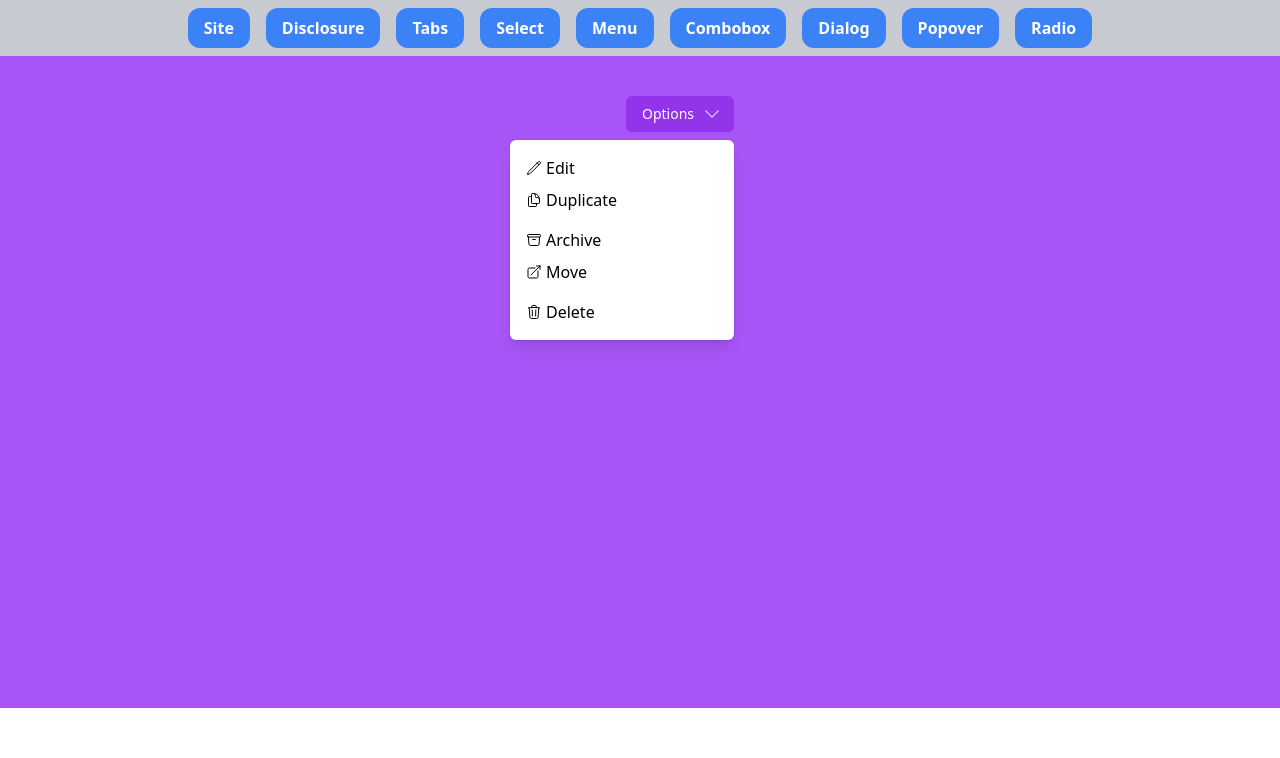
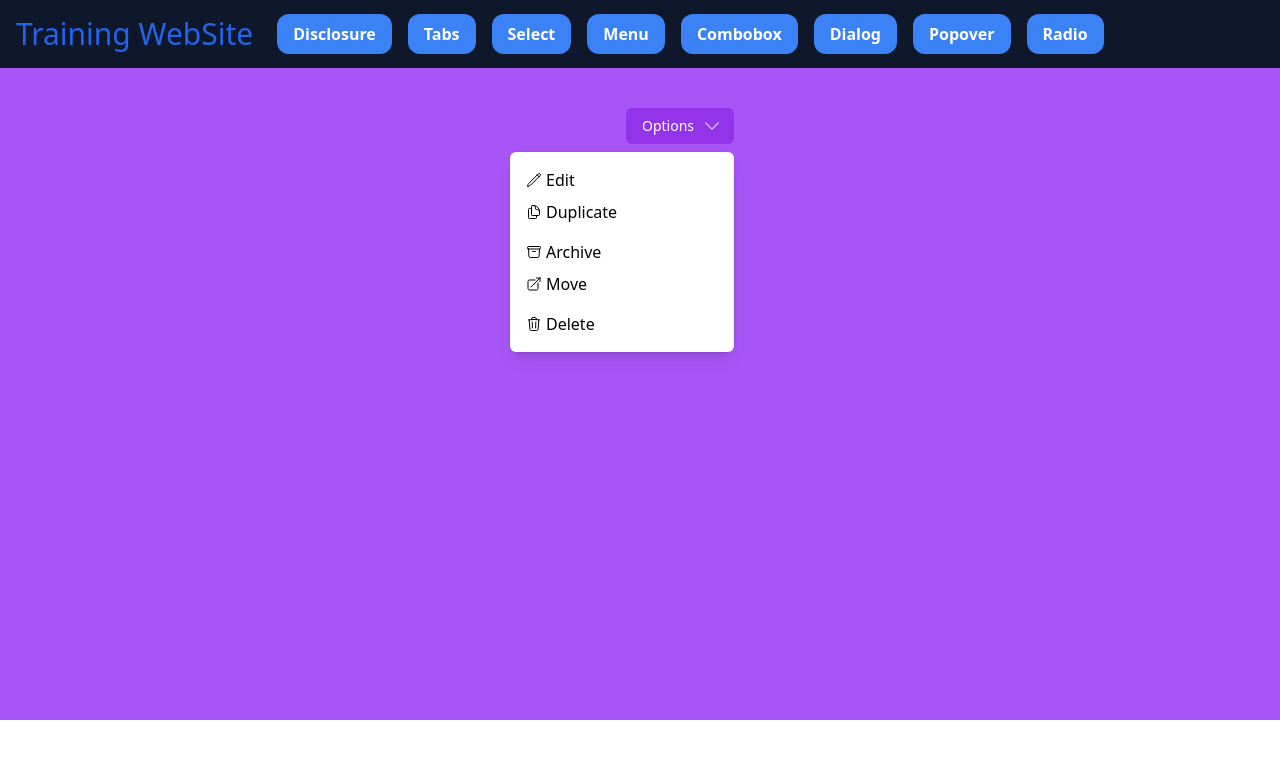
Before and after one commit to giliolizera/Training, a Vue app: page /menu in a window 1280 px wide. Shown: the top 758 px of the page. Built offline with nearby package versions, Linux system fonts and the light colour scheme.

Commit message:
feat: style

```diff
--- a/src/components/Site.vue
+++ b/src/components/Site.vue
@@ -2,7 +2,7 @@
    <div class="h-full">
    <div class="bg-slate-800 text-white">
       <div class="w-full bg-slate-900">
-         <button class="text-blue-600 bg-slate-900 font-medium text-3xl flex p-5 justify-start">
+         <button class="text-blue-600 bg-slate-900 font-medium text-3xl flex p-4 justify-start">
             Training WebSite
          </button>
       </div>
--- a/src/components/Upside.vue
+++ b/src/components/Upside.vue
@@ -1,47 +1,47 @@
 <template>
-   <div class="flex justify-center max-wd-16 bg-opacity-30 bg-slate-600">
+   <div class="flex justify-start bg-slate-900">
       <router-link to="/">
-         <button class="bg-blue-500 hover:bg-blue-600 text-white font-bold py-2 px-4 rounded-xl m-2">
-            Site
+         <button class="text-blue-600 bg-slate-900 font-medium text-3xl flex p-4 justify-start">
+            Training WebSite
          </button>
       </router-link>
       <router-link to="/disclosure">
-         <button class="bg-blue-500 hover:bg-blue-600 text-white font-bold py-2 px-4 rounded-xl m-2">
+         <button class="bg-blue-500 hover:bg-blue-600 text-white font-bold py-2 px-4 rounded-xl m-2 mt-3.5">
             Disclosure
          </button>
       </router-link>
       <router-link to="/tabs">
-         <button class="bg-blue-500 hover:bg-blue-600 text-white font-bold py-2 px-4 rounded-xl m-2">
+         <button class="bg-blue-500 hover:bg-blue-600 text-white font-bold py-2 px-4 rounded-xl m-2 mt-3.5">
             Tabs
          </button>
       </router-link>
       <router-link to="/select">
-         <button class="bg-blue-500 hover:bg-blue-600 text-white font-bold py-2 px-4 rounded-xl m-2">
+         <button class="bg-blue-500 hover:bg-blue-600 text-white font-bold py-2 px-4 rounded-xl m-2 mt-3.5">
             Select
          </button>
       </router-link>
       <router-link to="/menu">
-         <button class="bg-blue-500 hover:bg-blue-600 text-white font-bold py-2 px-4 rounded-xl m-2">
+         <button class="bg-blue-500 hover:bg-blue-600 text-white font-bold py-2 px-4 rounded-xl m-2 mt-3.5">
          Menu
          </button>
       </router-link>
       <router-link to="/combobox">
-         <button class="bg-blue-500 hover:bg-blue-600 text-white font-bold py-2 px-4 rounded-xl m-2">
+         <button class="bg-blue-500 hover:bg-blue-600 text-white font-bold py-2 px-4 rounded-xl m-2 mt-3.5">
          Combobox
          </button>
       </router-link>
       <router-link to="/dialog">
-         <button class="bg-blue-500 hover:bg-blue-600 text-white font-bold py-2 px-4 rounded-xl m-2">
+         <button class="bg-blue-500 hover:bg-blue-600 text-white font-bold py-2 px-4 rounded-xl m-2 mt-3.5">
          Dialog
          </button>
       </router-link>
       <router-link to="/popover">
-         <button class="bg-blue-500 hover:bg-blue-600 text-white font-bold py-2 px-4 rounded-xl m-2">
+         <button class="bg-blue-500 hover:bg-blue-600 text-white font-bold py-2 px-4 rounded-xl m-2 mt-3.5">
          Popover
       </button>
       </router-link>
       <router-link to="/radio">
-         <button class="bg-blue-500 hover:bg-blue-600 text-white font-bold py-2 px-4 rounded-xl m-2">
+         <button class="bg-blue-500 hover:bg-blue-600 text-white font-bold py-2 px-4 rounded-xl m-2 mt-3.5">
          Radio
          </button>
       </router-link>
```
